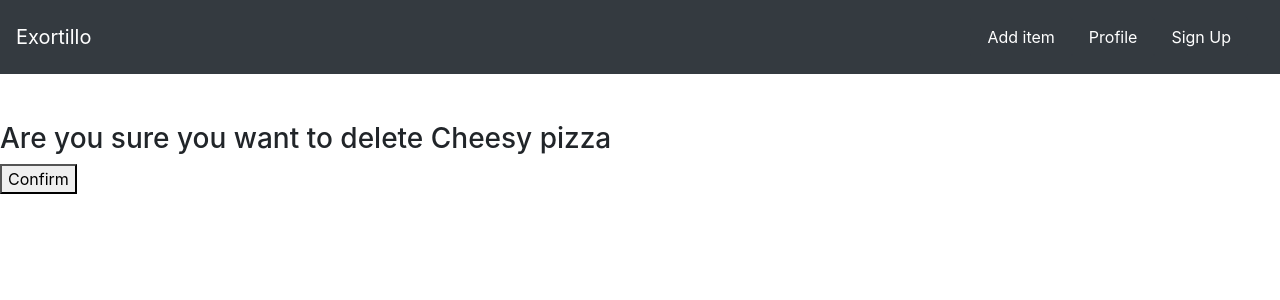
After one commit to sheshmaninigam/Mani_django, a Django app: page /food/delete/1/ in a window 1280 px wide. The commit adds this page. Shown: the top 300 px of the page. Run offline with Django 4.2, Linux system fonts and the light colour scheme; data comes from the database, SQL or seed files in the repository; both versions use the stored data as it was after the commit.

Commit message:
commit:37

```diff
--- a/mysite/food/templates/food/detail.html
+++ b/mysite/food/templates/food/detail.html
@@ -34,7 +34,7 @@
             class="btn btn-warning">
             Edit
             </a>
-            <a href="#"
+            <a href="{% url 'food:delete_item' item.id %}"
             style="width: 80px;"
             class="btn btn-danger">
             Delete
--- /dev/null
+++ b/mysite/food/templates/food/item-delete.html
@@ -0,0 +1,12 @@
+{% extends 'food/base.html' %}
+
+{% block body %}
+
+<form method="post">
+    {% csrf_token %}
+<h3>Are you sure  you want to delete {{ item.item_name }}</h3>
+<button type="submit">Confirm</button>
+</form>
+
+
+{% endblock %}
--- a/mysite/food/urls.py
+++ b/mysite/food/urls.py
@@ -8,4 +8,5 @@ urlpatterns = [
     path("detail/<int:item_id>/", views.detail, name="detail"),
     path("add/",views.create_item,name="create_item"),
     path("update/<int:id>/",views.update_item, name="update_item"),
+    path("delete/<int:id>/",views.delete_item,name="delete_item"),
 ]
--- a/mysite/food/views.py
+++ b/mysite/food/views.py
@@ -42,3 +42,16 @@ def update_item(request,id):
         form.save()
         return redirect("food:index")
     return render(request,"food/item-form.html",context)
+
+def delete_item(request, id):
+    item = Item.objects.get(pk=id)
+
+    context = {
+        'item':item
+    }
+
+    if request.method == "POST":
+        item.delete()
+        return redirect("food:index")
+
+    return render(request, "food/item-delete.html", context)
```
Also changed, not shown: mysite/db.sqlite3.
